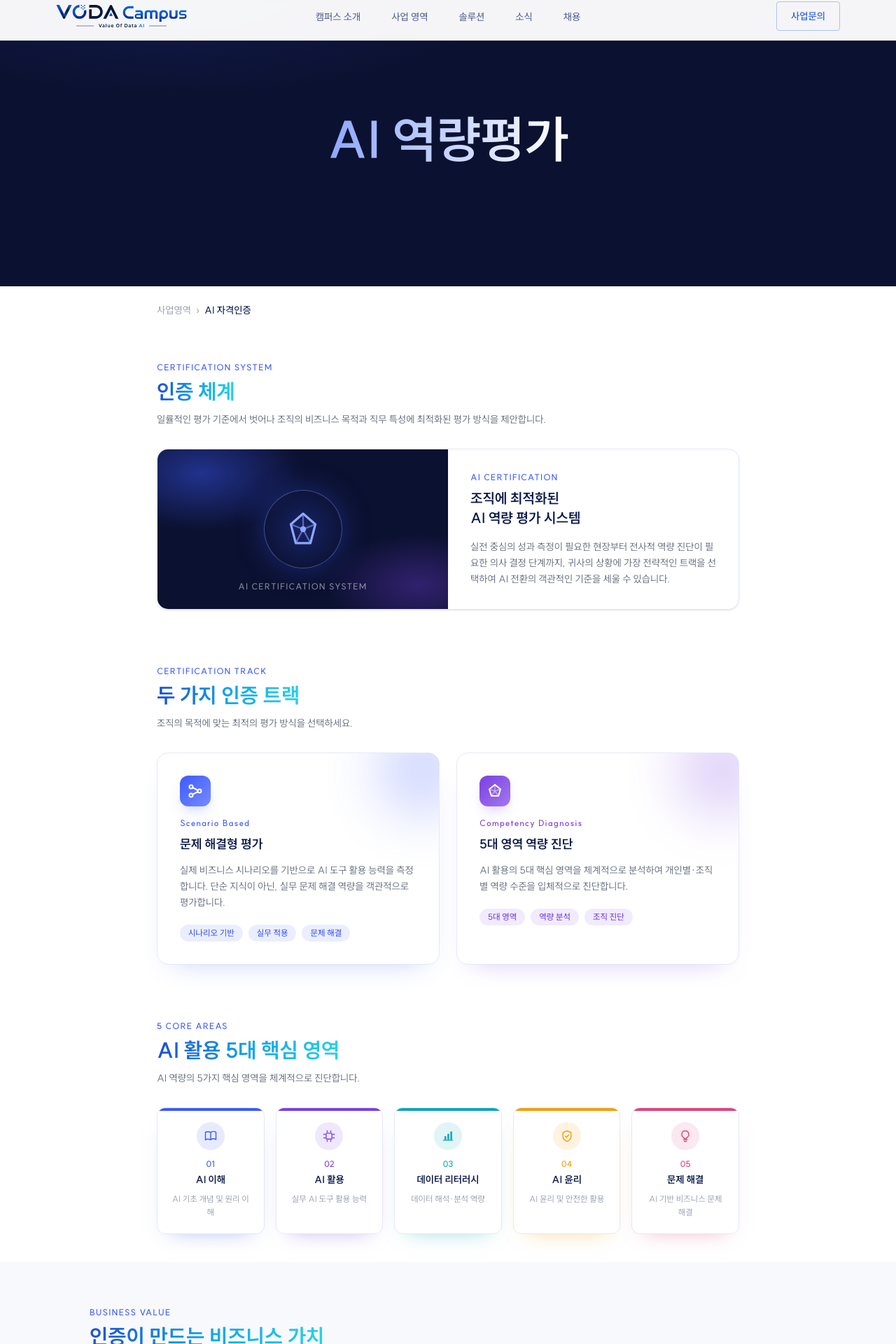
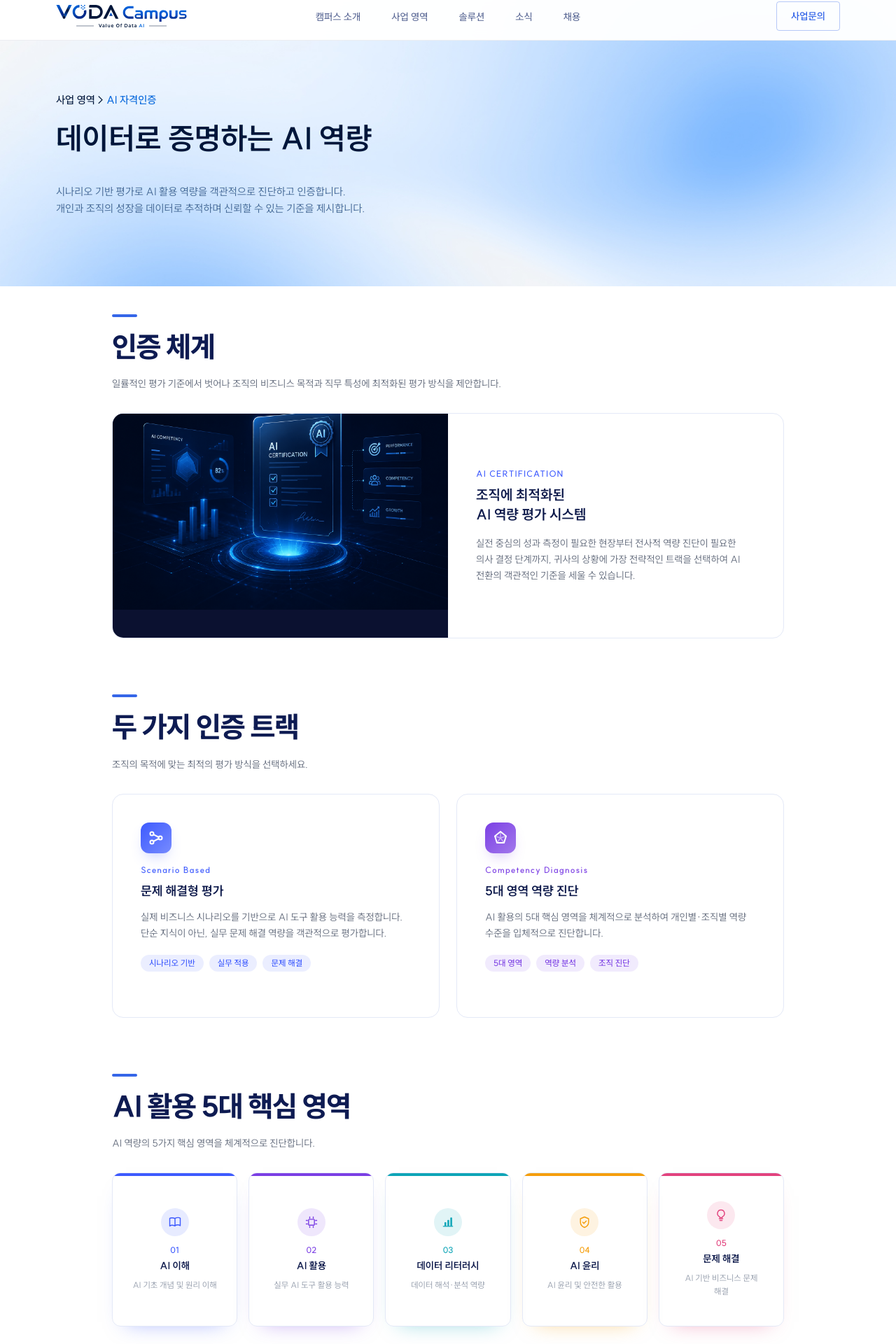
Before and after one commit to chaeuns/vodawebsite, a Next.js app: page /business/ai-certification in a window 1280 px wide. Shown: the part 11-1931 px from the top of the page at 70% size. Built offline with nearby package versions, Linux system fonts and the light colour scheme.

Commit message:
AI 자격인증 페이지 전체 수정

```diff
--- a/app/business/ai-certification/page.tsx
+++ b/app/business/ai-certification/page.tsx
@@ -3,9 +3,10 @@
 // 구조: 첨부 와이어프레임(사업영역 상세) 참고
 // 컬러: VODA Campus 히어로 팔레트(네이비 + 블루) 기반 + 섹션별 의미에 맞춘 컬러 코딩
 
+import Image from "next/image";
 import Link from "next/link";
 import type { CSSProperties } from "react";
-import FillHeading from "@/app/components/shared/FillHeading";
+import Container from "@/app/components/Container";
 
 const track = [
   {
@@ -308,85 +309,79 @@ const getStarted = [
 
 export default function AICertificationPage() {
   return (
-    <main className="bg-white">
+    <main className="break-keep bg-white">
       {/* Hero */}
-      <section className="relative flex min-h-[420px] items-center overflow-hidden bg-[#0B1130] px-6 py-40 sm:px-10 lg:px-24">
-        <div
-          className="pointer-events-none absolute inset-0 opacity-40"
-          style={{
-            background:
-              "radial-gradient(60% 60% at 20% 0%, rgba(61,90,254,0.35) 0%, rgba(11,17,48,0) 60%)",
-          }}
+      <style>{`
+        @keyframes heroFadeUp {
+          from { opacity: 0; transform: translateY(16px); }
+          to { opacity: 1; transform: translateY(0); }
+        }
+        .hero-fade-1 { opacity: 0; animation: heroFadeUp 0.7s ease-out 0.1s forwards; }
+        .hero-fade-2 { opacity: 0; animation: heroFadeUp 0.7s ease-out 0.3s forwards; }
+        .hero-fade-3 { opacity: 0; animation: heroFadeUp 0.7s ease-out 0.5s forwards; }
+      `}</style>
+
+      <section
+        className="relative flex items-center pt-16 overflow-hidden bg-[#0D1B40]"
+        style={{ minHeight: 420 }}
+      >
+        <Image
+          src="/images/Frame%205.jpg"
+          alt=""
+          fill
+          priority
+          className="object-cover"
         />
-        <div className="relative mx-auto max-w-5xl text-center">
-          <h1 className="text-5xl font-bold leading-tight text-white sm:text-6xl lg:text-7xl">
-            <span className="bg-gradient-to-r from-[#8FA6FF] to-white bg-clip-text text-transparent">
-              AI 역량평가
+        <div className="relative max-w-[1100px] px-6 sm:px-10 lg:px-16 xl:px-20 2xl:px-24 py-6 md:py-8">
+          <div className="-translate-y-5">
+            <p
+              className="hero-fade-1 text-[#0064DB] text-[13px] md:text-[15px] font-medium"
+            >
+              <span className="text-[#00163A]">사업 영역 &gt;</span> AI 자격인증
+            </p>
+
+            <h1 className="hero-fade-2 font-bold mt-4 leading-[1.3] text-[18px] sm:text-[22px] md:text-[29px] lg:text-[43px] whitespace-normal md:whitespace-nowrap break-keep">
+              <span className="text-[#00163A]">
+                데이터로 증명하는 AI 역량
               </span>
             </h1>
           </div>
+
+          <p className="hero-fade-3 text-[#486C98] mt-4 leading-[1.6] text-[13px] md:text-[15px] max-w-[90%] md:max-w-[520px]">
+            시나리오 기반 평가로 AI 활용 역량을 객관적으로 진단하고 인증합니다.
+            <br />
+            개인과 조직의 성장을 데이터로 추적하며 신뢰할 수 있는 기준을 제시합니다.
+          </p>
+        </div>
       </section>
 
-      {/* Breadcrumb */}
-      <div className="mx-auto max-w-5xl px-6 py-6 text-sm text-gray-400 sm:px-10 lg:px-24">
-        사업영역 <span className="mx-1">›</span>{" "}
-        <span className="font-medium text-[#0F1B4C]">AI 자격인증</span>
-      </div>
-
       {/* 인증 체계 */}
-      <section className="mx-auto max-w-5xl px-6 py-10 sm:px-10 lg:px-24">
-        <p className="text-xs font-semibold tracking-widest text-[#3D5AFE]">
-          CERTIFICATION SYSTEM
-        </p>
-        <FillHeading className="mt-2 text-2xl font-bold sm:text-3xl">
+      <section className="py-10">
+        <Container>
+          <div className="pl-20 pr-20">
+            <span className="mb-3 block h-1 w-9 rounded-full bg-[#3566e8]" />
+            <h2
+              className="font-extrabold font-suit text-[#0e1b52]"
+              style={{ fontSize: "clamp(1.7rem,3.2vw,2.8rem)", letterSpacing: "-0.03em" }}
+            >
               인증 체계
-        </FillHeading>
+            </h2>
             <p className="mt-3 max-w-2xl text-sm text-gray-500">
               일률적인 평가 기준에서 벗어나 조직의 비즈니스 목적과 직무 특성에 최적화된
               평가 방식을 제안합니다.
             </p>
 
-        <div className="mt-8 grid overflow-hidden rounded-2xl border border-[#E4E9F7] shadow-sm sm:grid-cols-2">
-          <div className="relative flex min-h-[220px] items-center justify-center overflow-hidden bg-[#0B1130] p-8">
-            <div
-              className="pointer-events-none absolute inset-0"
-              style={{
-                background:
-                  "radial-gradient(55% 55% at 15% 15%, rgba(61,90,254,0.45) 0%, rgba(11,17,48,0) 65%), radial-gradient(50% 50% at 90% 85%, rgba(123,63,228,0.35) 0%, rgba(11,17,48,0) 65%)",
-              }}
-              aria-hidden
+            <div className="mt-8 grid overflow-hidden rounded-2xl border border-[#E4E9F7] transition-all duration-300 hover:-translate-y-1 hover:shadow-xl hover:shadow-blue-500/5 sm:grid-cols-2">
+              <div className="relative min-h-[320px] overflow-hidden bg-[#0B1130]">
+                <Image
+                  src="/images/ai-certification/aI-certification.png"
+                  alt="AI 역량 평가 시스템"
+                  fill
+                  className="object-cover"
+                  style={{ objectPosition: "50% -40px" }}
                 />
-            <div
-              className="relative z-10 flex h-28 w-28 items-center justify-center rounded-full text-[#8FA6FF]"
-              style={{
-                background:
-                  "radial-gradient(closest-side, rgba(61,90,254,0.25), rgba(61,90,254,0.05))",
-                border: "1px solid rgba(143,166,255,0.4)",
-                boxShadow: "0 0 40px rgba(61,90,254,0.35)",
-              }}
-            >
-              <svg viewBox="0 0 24 24" fill="none" className="h-14 w-14">
-                <path
-                  d="M12 2.5L19.5 9L16.5 20.5H7.5L4.5 9L12 2.5Z"
-                  stroke="currentColor"
-                  strokeWidth="1.4"
-                  strokeLinejoin="round"
-                />
-                <path
-                  d="M12 12L12 2.5M12 12L19.5 9M12 12L16.5 20.5M12 12L7.5 20.5M12 12L4.5 9"
-                  stroke="currentColor"
-                  strokeWidth="1"
-                  strokeLinecap="round"
-                  opacity="0.55"
-                />
-                <circle cx="12" cy="12" r="1.8" fill="currentColor" />
-              </svg>
               </div>
-            <p className="pointer-events-none absolute bottom-6 left-0 right-0 z-10 text-center text-xs font-semibold tracking-widest text-white/50">
-              AI CERTIFICATION SYSTEM
-            </p>
-          </div>
-          <div className="p-8">
+              <div className="flex flex-col justify-center p-10">
                 <p className="text-xs font-semibold tracking-widest text-[#3D5AFE]">
                   AI CERTIFICATION
                 </p>
@@ -402,30 +397,29 @@ export default function AICertificationPage() {
                 </p>
               </div>
             </div>
+          </div>
+        </Container>
       </section>
 
       {/* 두 가지 인증 트랙 */}
-      <section className="mx-auto max-w-5xl px-6 py-10 sm:px-10 lg:px-24">
-        <p className="text-xs font-semibold tracking-widest text-[#3D5AFE]">
-          CERTIFICATION TRACK
-        </p>
-        <FillHeading className="mt-2 text-2xl font-bold sm:text-3xl">
+      <section className="py-10">
+        <Container>
+          <div className="pl-20 pr-20">
+            <span className="mb-3 block h-1 w-9 rounded-full bg-[#3566e8]" />
+            <h2
+              className="font-extrabold font-suit text-[#0e1b52]"
+              style={{ fontSize: "clamp(1.7rem,3.2vw,2.8rem)", letterSpacing: "-0.03em" }}
+            >
               두 가지 인증 트랙
-        </FillHeading>
+            </h2>
             <p className="mt-3 text-sm text-gray-500">조직의 목적에 맞는 최적의 평가 방식을 선택하세요.</p>
 
             <div className="mt-8 grid gap-6 sm:grid-cols-2">
               {track.map((t) => (
                 <div
                   key={t.title}
-              className="group relative overflow-hidden rounded-2xl border border-[#E4E9F7] bg-white p-8 shadow-sm transition hover:-translate-y-1 hover:shadow-lg"
-              style={{ boxShadow: `0 18px 36px -24px ${t.glow}` }}
+                  className="group relative min-h-[320px] overflow-hidden rounded-2xl border border-[#E4E9F7] bg-white p-10 transition-all duration-300 hover:-translate-y-1 hover:shadow-xl hover:shadow-blue-500/5"
                 >
-              <div
-                className="pointer-events-none absolute -right-10 -top-10 h-32 w-32 rounded-full opacity-25 blur-2xl transition group-hover:opacity-40"
-                style={{ background: t.hex }}
-                aria-hidden
-              />
                   <div
                     className="relative z-10 flex h-11 w-11 items-center justify-center rounded-xl text-white"
                     style={{
@@ -454,22 +448,28 @@ export default function AICertificationPage() {
                 </div>
               ))}
             </div>
+          </div>
+        </Container>
       </section>
 
       {/* 5대 핵심 영역 */}
-      <section className="mx-auto max-w-5xl px-6 py-10 sm:px-10 lg:px-24">
-        <p className="text-xs font-semibold tracking-widest text-[#3D5AFE]">5 CORE AREAS</p>
-
-        <FillHeading className="mt-2 text-2xl font-bold sm:text-3xl">
+      <section className="py-10">
+        <Container>
+          <div className="pl-20 pr-20">
+            <span className="mb-3 block h-1 w-9 rounded-full bg-[#3566e8]" />
+            <h2
+              className="font-extrabold font-suit text-[#0e1b52]"
+              style={{ fontSize: "clamp(1.7rem,3.2vw,2.8rem)", letterSpacing: "-0.03em" }}
+            >
               AI 활용 5대 핵심 영역
-        </FillHeading>
+            </h2>
             <p className="mt-3 text-sm text-gray-500">AI 역량의 5가지 핵심 영역을 체계적으로 진단합니다.</p>
 
             <div className="mt-8 grid grid-cols-2 gap-4 sm:grid-cols-3 lg:grid-cols-5">
               {coreAreas.map((a) => (
                 <div
                   key={a.no}
-              className="group relative overflow-hidden rounded-xl border border-[#E4E9F7] p-5 text-center transition hover:-translate-y-1"
+                  className="group relative flex min-h-[220px] flex-col items-center justify-center overflow-hidden rounded-xl border border-[#E4E9F7] p-7 text-center transition hover:-translate-y-1"
                   style={{ boxShadow: `0 14px 28px -20px rgba(${a.rgb},0.5)` }}
                 >
                   <div
@@ -491,22 +491,27 @@ export default function AICertificationPage() {
                 </div>
               ))}
             </div>
+          </div>
+        </Container>
       </section>
 
       {/* 비즈니스 가치 */}
-      <section className="bg-[#F7F9FC] px-6 py-16 sm:px-10 lg:px-24">
-        <div className="mx-auto max-w-5xl">
-          <p className="text-xs font-semibold tracking-widest text-[#3D5AFE]">BUSINESS VALUE</p>
-          <FillHeading className="mt-2 text-2xl font-bold sm:text-3xl">
+      <section className="bg-[#F7F9FC] py-16">
+        <Container>
+          <div className="pl-20 pr-20">
+            <span className="mb-3 block h-1 w-9 rounded-full bg-[#3566e8]" />
+            <h2
+              className="font-extrabold font-suit text-[#0e1b52]"
+              style={{ fontSize: "clamp(1.7rem,3.2vw,2.8rem)", letterSpacing: "-0.03em" }}
+            >
               인증이 만드는 비즈니스 가치
-          </FillHeading>
+            </h2>
 
             <div className="mt-8 grid gap-6 sm:grid-cols-3">
               {values.map((v) => (
                 <div
                   key={v.title}
-                className="rounded-2xl bg-white p-7 shadow-sm transition hover:-translate-y-1 hover:shadow-md"
-                style={{ boxShadow: `0 16px 32px -22px rgba(${v.rgb},0.45)` }}
+                  className="min-h-[300px] rounded-2xl bg-white p-10 transition-all duration-300 hover:-translate-y-1 hover:shadow-xl hover:shadow-blue-500/5"
                 >
                   <div
                     className="flex h-10 w-10 items-center justify-center rounded-xl"
@@ -523,10 +528,11 @@ export default function AICertificationPage() {
               ))}
             </div>
           </div>
+        </Container>
       </section>
 
       {/* 인증 프로세스 */}
-      <section className="relative overflow-hidden bg-[#080C24] px-6 py-16 sm:px-10 lg:px-24">
+      <section className="relative overflow-hidden bg-[#080C24] py-16">
         <div
           className="pointer-events-none absolute inset-0 opacity-50"
           style={{
@@ -535,9 +541,15 @@ export default function AICertificationPage() {
           }}
           aria-hidden
         />
-        <div className="relative mx-auto max-w-5xl">
-          <p className="text-xs font-semibold tracking-widest text-[#8FA6FF]">PROCESS</p>
-          <h2 className="mt-2 text-2xl font-bold text-white sm:text-3xl">인증 프로세스</h2>
+        <Container className="relative">
+          <div className="pl-20 pr-20">
+            <span className="mb-3 block h-1 w-9 rounded-full bg-[#3566e8]" />
+            <h2
+              className="font-extrabold font-suit text-white"
+              style={{ fontSize: "clamp(1.7rem,3.2vw,2.8rem)", letterSpacing: "-0.03em" }}
+            >
+              인증 프로세스
+            </h2>
 
             <div className="relative mt-10 grid gap-6 sm:grid-cols-4">
               <div className="pointer-events-none absolute left-0 right-0 top-9 hidden h-px bg-linear-to-r from-transparent via-[#3D5AFE]/50 to-transparent sm:block" />
@@ -570,12 +582,18 @@ export default function AICertificationPage() {
               ))}
             </div>
           </div>
+        </Container>
       </section>
 
       {/* Get Started */}
-      <section className="mx-auto max-w-5xl px-6 py-16 sm:px-10 lg:px-24">
-        <p className="text-xs font-semibold tracking-widest text-[#3D5AFE]">GET STARTED</p>
-        <h2 className="mt-2 text-2xl font-bold text-[#0F1B4C] sm:text-3xl">
+      <section className="py-16">
+        <Container>
+          <div className="pl-20 pr-20">
+            <span className="mb-3 block h-1 w-9 rounded-full bg-[#3566e8]" />
+            <h2
+              className="break-keep font-extrabold font-suit text-[#0e1b52]"
+              style={{ fontSize: "clamp(1.7rem,3.2vw,2.8rem)", letterSpacing: "-0.03em" }}
+            >
               우리 조직에 맞는 인증 프로그램이 궁금하신가요?
             </h2>
 
@@ -583,8 +601,7 @@ export default function AICertificationPage() {
               {getStarted.map((g) => (
                 <div
                   key={g.title}
-              className="group flex flex-col items-center rounded-2xl border border-[#E4E9F7] p-7 text-center transition hover:-translate-y-1 hover:shadow-lg"
-              style={{ boxShadow: `0 16px 32px -24px rgba(${g.rgb},0.5)` }}
+                  className="group flex min-h-[340px] flex-col items-center justify-center rounded-2xl border border-[#E4E9F7] p-10 text-center transition-all duration-300 hover:-translate-y-1 hover:shadow-xl hover:shadow-blue-500/5"
                 >
                   <div
                     className="flex h-11 w-11 items-center justify-center rounded-xl text-white"
@@ -609,6 +626,8 @@ export default function AICertificationPage() {
                 </div>
               ))}
             </div>
+          </div>
+        </Container>
       </section>
 
       {/* Bottom CTA */}
```
Also changed, not shown: public/images/ai-certification/aI-certification.png (added). Lines whose indentation alone changed are shown as unchanged.
